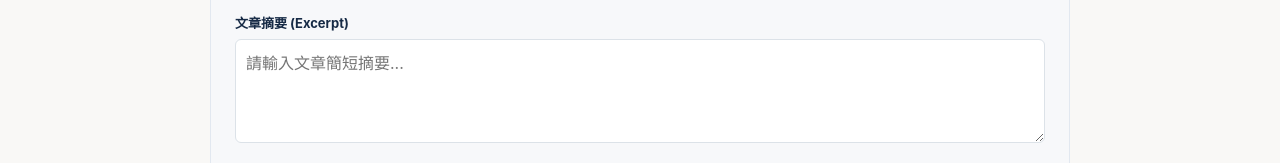
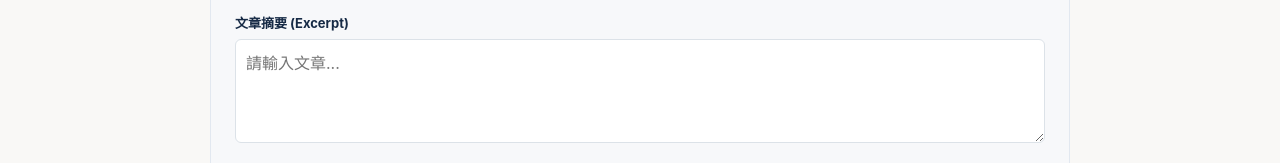
Before and after one commit to ixy19/ruyi-suanpan, a plain HTML site: page admin.html in a window 1280 px wide. Shown: the part 593-756 px from the top of the page. Drawn offline with nearby package versions, Linux system fonts and the light colour scheme.

Commit message:
Update placeholder text in article excerpt textarea

```diff
--- a/admin.html
+++ b/admin.html
@@ -61,7 +61,7 @@
       </div>
       <div class="form-group">
         <label>文章摘要 (Excerpt)</label>
-        <textarea id="artExcerpt" rows="3" placeholder="請輸入文章簡短摘要..."></textarea>
+        <textarea id="artExcerpt" rows="3" placeholder="請輸入文章..."></textarea>
       </div>
       <div class="form-group">
         <label>來源檔名 (Source)</label>
```
